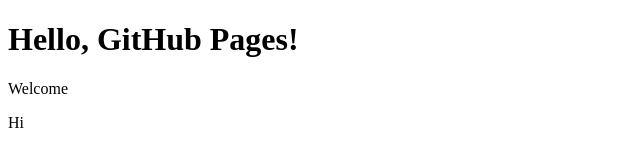
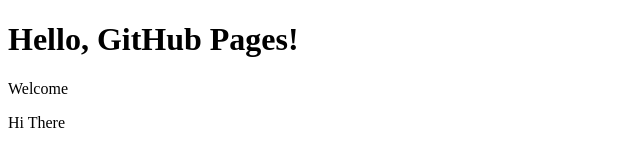
Before and after one commit to Dean11Mipa3/Dean11Mipa3.github.io, a plain HTML site: page index.html in a window 1280 px wide. Shown: the full height of the page, 0-640 px from the left. Drawn offline with Linux system fonts and the light colour scheme.

Commit message:
new_index

```diff
--- a/index.html
+++ b/index.html
@@ -13,7 +13,7 @@
     <p>
         Welcome
     </p>
-    <p>Hi</p>
+    <p>Hi There</p>
     <br>
 </body>
 </html>
```
